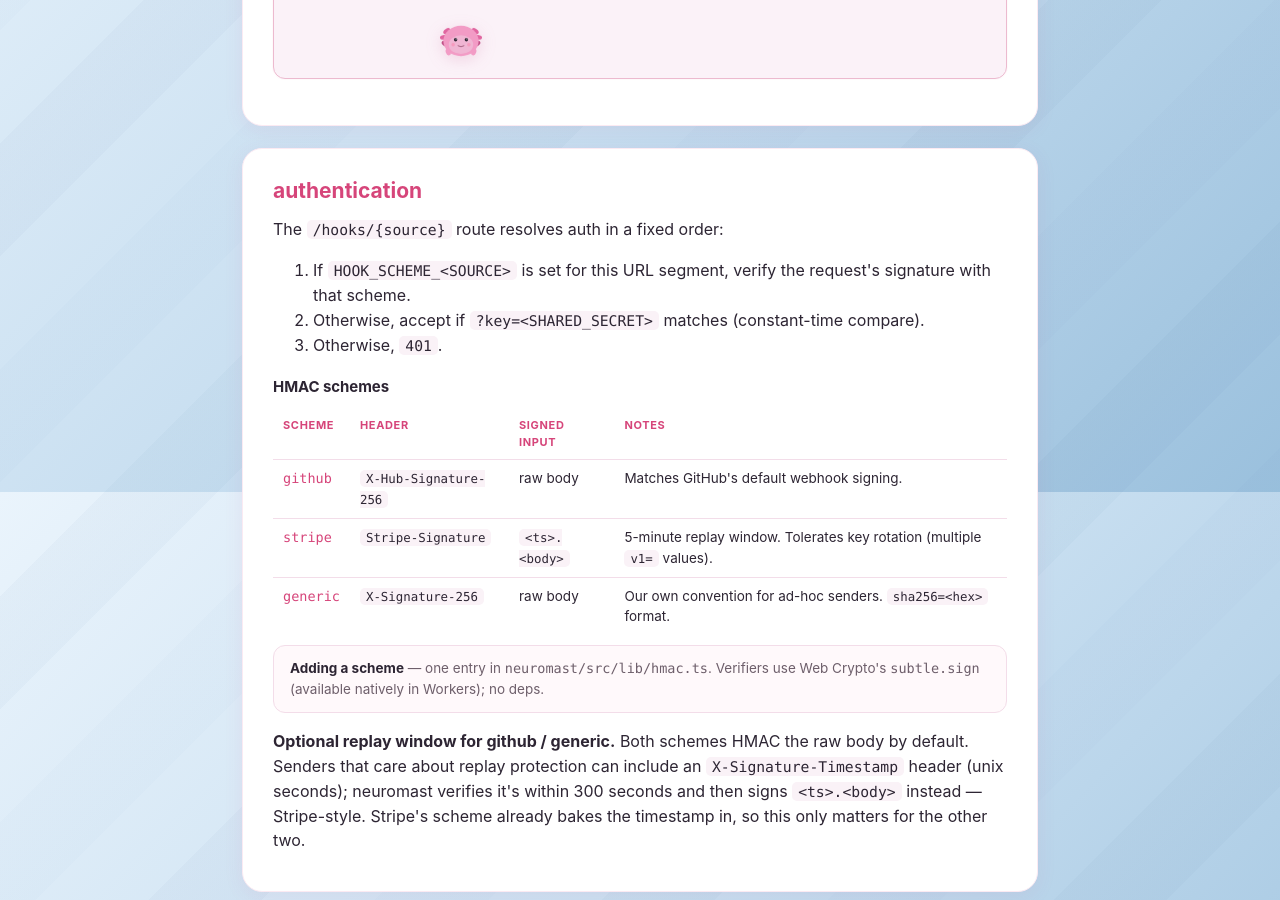
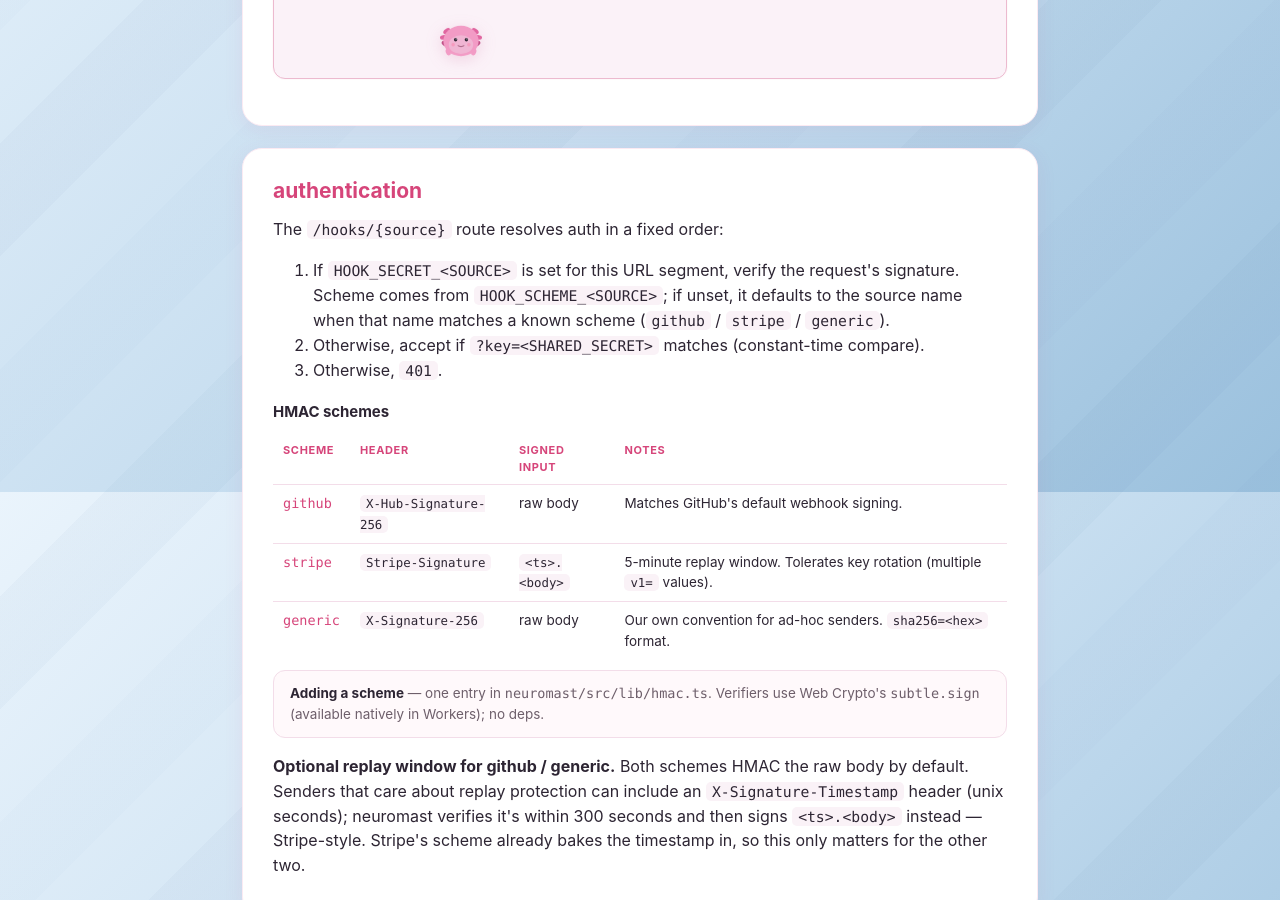
Before and after one commit to Roach/axol, a Jekyll site: the page built from docs/remote-alerts.html, in a window 1280 px wide and 900 px high, scrolled down 2208 px. Built offline with Jekyll 4.4.1, drawn with Linux system fonts in a browser that asks for light colours; some of the changed text lies outside the part shown.

Commit message:
neuromast: default HOOK_SCHEME to source name when source is a known scheme
Operators kept hitting a 401 papercut where they'd set HOOK_SECRET_GITHUB
but forget HOOK_SCHEME_GITHUB=github — the request would silently fall
through to the shared-key tier and reject. In the common case the source
name already matches the scheme (github/stripe/generic), so now
HOOK_SECRET_<SOURCE> alone is enough: if HOOK_SCHEME_<SOURCE> isn't set
and the source name is a known scheme, it's inferred.

HOOK_SCHEME_<SOURCE> still works for non-matching pairings (e.g. a
source named `ci` using the `generic` scheme), so existing deploys keep
working identically. Both /api/hooks/{source} and /api/permission/{source}
updated to share the same resolution, and KNOWN_SCHEMES / isKnownScheme
are now exported from lib/hmac.ts as the single source of truth for the
scheme list. Docs and env.d.ts comments reworded to match.

Co-Authored-By: Claude Opus 4.7 (1M context) <noreply@anthropic.com>

```diff
--- a/docs/deploy-cloudflare.html
+++ b/docs/deploy-cloudflare.html
@@ -338,9 +338,8 @@ type: article
         <p>Wrangler stores these encrypted with the project; they're not in the repo and don't ship in the bundle:</p>
 <pre><code><span class="tok-cmd">npx</span> wrangler secret put POLL_TOKEN
 <span class="tok-cmd">npx</span> wrangler secret put SHARED_SECRET     <span class="tok-flag"># optional, for ?key= fallback</span>
-<span class="tok-cmd">npx</span> wrangler secret put HOOK_SCHEME_GITHUB <span class="tok-flag"># e.g. "github"</span>
 <span class="tok-cmd">npx</span> wrangler secret put HOOK_SECRET_GITHUB <span class="tok-flag"># your webhook secret</span></code></pre>
-        <p>Each one prompts for the value. Repeat for every signed source.</p>
+        <p>Each one prompts for the value. Scheme defaults to the source name when it's <code>github</code> / <code>stripe</code> / <code>generic</code>; if you're using a different pairing, also <code>npx wrangler secret put HOOK_SCHEME_&lt;SOURCE&gt;</code>. Repeat for every signed source.</p>
       </li>
       <li>
         <h3>Deploy</h3>
--- a/docs/deploy-fly.html
+++ b/docs/deploy-fly.html
@@ -330,7 +330,8 @@ RUN npm run build</code></pre>
         <h3>Set the bearer + HMAC secrets</h3>
 <pre><code><span class="tok-cmd">fly</span> secrets set <span class="tok-str">POLL_TOKEN="$(openssl rand -hex 32)"</span>
 <span class="tok-cmd">fly</span> secrets set <span class="tok-str">SHARED_SECRET="$(openssl rand -hex 32)"</span>    <span class="tok-flag"># optional</span>
-<span class="tok-cmd">fly</span> secrets set <span class="tok-str">HOOK_SCHEME_GITHUB=github HOOK_SECRET_GITHUB=&lt;your-webhook-secret&gt;</span></code></pre>
+<span class="tok-cmd">fly</span> secrets set <span class="tok-str">HOOK_SECRET_GITHUB=&lt;your-webhook-secret&gt;</span></code></pre>
+        <p>Scheme defaults to the source name (here <code>github</code>) when it matches one of <code>github</code> / <code>stripe</code> / <code>generic</code>. For a different pairing (e.g. a source named <code>ci</code> using the <code>generic</code> scheme), also set <code>HOOK_SCHEME_&lt;SOURCE&gt;</code>.</p>
       </li>
       <li>
         <h3>Deploy</h3>
--- a/docs/deploy-railway.html
+++ b/docs/deploy-railway.html
@@ -467,7 +467,7 @@ type: article
         <ul>
           <li><code>POLL_TOKEN</code> — bearer the local forwarder uses for <code>/pull</code> + <code>/ack</code>. <code>openssl rand -hex 32</code>.</li>
           <li><code>SHARED_SECRET</code> <em>(optional)</em> — query-key fallback for senders that can't sign. Same command.</li>
-          <li><code>HOOK_SCHEME_&lt;SOURCE&gt;</code> + <code>HOOK_SECRET_&lt;SOURCE&gt;</code> per signed source (e.g. <code>HOOK_SCHEME_GITHUB=github</code>).</li>
+          <li><code>HOOK_SECRET_&lt;SOURCE&gt;</code> per signed source (e.g. <code>HOOK_SECRET_GITHUB</code>). Scheme defaults to the source name when it's <code>github</code> / <code>stripe</code> / <code>generic</code>; set <code>HOOK_SCHEME_&lt;SOURCE&gt;</code> only for non-matching pairings.</li>
         </ul>
       </li>
       <li>
--- a/docs/deploy-render.html
+++ b/docs/deploy-render.html
@@ -341,7 +341,7 @@ type: article
           <li><code>ADAPTER=node</code> — tells Astro to build for Node, not Cloudflare.</li>
           <li><code>POLL_TOKEN</code> — bearer for <code>/pull</code> + <code>/ack</code>. <code>openssl rand -hex 32</code>.</li>
           <li><code>SHARED_SECRET</code> <em>(optional)</em> — <code>?key=</code> fallback.</li>
-          <li><code>HOOK_SCHEME_&lt;SOURCE&gt;</code> + <code>HOOK_SECRET_&lt;SOURCE&gt;</code> per signed source.</li>
+          <li><code>HOOK_SECRET_&lt;SOURCE&gt;</code> per signed source. Scheme defaults to the source name when it's <code>github</code> / <code>stripe</code> / <code>generic</code>; set <code>HOOK_SCHEME_&lt;SOURCE&gt;</code> only for non-matching pairings.</li>
         </ul>
       </li>
       <li>
--- a/docs/deploy-webflow.html
+++ b/docs/deploy-webflow.html
@@ -475,7 +475,7 @@ type: article
         <ul>
           <li><code>POLL_TOKEN</code> — bearer the local forwarder uses for <code>/pull</code> + <code>/ack</code>. Generate with <code>openssl rand -hex 32</code>.</li>
           <li><code>SHARED_SECRET</code> <em>(optional)</em> — query-key fallback for senders that can't sign HMAC. Same command.</li>
-          <li><code>HOOK_SCHEME_&lt;SOURCE&gt;</code> + <code>HOOK_SECRET_&lt;SOURCE&gt;</code> per signed source (e.g. <code>HOOK_SCHEME_GITHUB=github</code>, <code>HOOK_SECRET_GITHUB=&lt;your-repo-webhook-secret&gt;</code>).</li>
+          <li><code>HOOK_SECRET_&lt;SOURCE&gt;</code> per signed source (e.g. <code>HOOK_SECRET_GITHUB=&lt;your-repo-webhook-secret&gt;</code>). The scheme is inferred from the source name when it matches <code>github</code> / <code>stripe</code> / <code>generic</code>; if you're using a different pairing (e.g. a source named <code>ci</code> using the <code>generic</code> scheme), also set <code>HOOK_SCHEME_&lt;SOURCE&gt;</code>.</li>
         </ul>
       </li>
       <li>
--- a/docs/remote-alerts.html
+++ b/docs/remote-alerts.html
@@ -1197,7 +1197,7 @@ type: article
     <h2>authentication</h2>
     <p>The <code>/hooks/{source}</code> route resolves auth in a fixed order:</p>
     <ol>
-      <li>If <code>HOOK_SCHEME_&lt;SOURCE&gt;</code> is set for this URL segment, verify the request's signature with that scheme.</li>
+      <li>If <code>HOOK_SECRET_&lt;SOURCE&gt;</code> is set for this URL segment, verify the request's signature. Scheme comes from <code>HOOK_SCHEME_&lt;SOURCE&gt;</code>; if unset, it defaults to the source name when that name matches a known scheme (<code>github</code> / <code>stripe</code> / <code>generic</code>).</li>
       <li>Otherwise, accept if <code>?key=&lt;SHARED_SECRET&gt;</code> matches (constant-time compare).</li>
       <li>Otherwise, <code>401</code>.</li>
     </ol>
@@ -1433,7 +1433,7 @@ type: article
 }</code></pre>
 
     <h3 style="margin-top: 22px;">request shape</h3>
-    <p>Auth is the same ladder as <code>/app/api/hooks/{source}</code> — a per-source HMAC if you've configured <code>HOOK_SCHEME_*</code> + <code>HOOK_SECRET_*</code>, otherwise the <code>SHARED_SECRET</code> query key.</p>
+    <p>Auth is the same ladder as <code>/app/api/hooks/{source}</code> — a per-source HMAC if <code>HOOK_SECRET_&lt;SOURCE&gt;</code> is set (scheme defaults to the source name when it's a known one), otherwise the <code>SHARED_SECRET</code> query key.</p>
     <pre><code>POST /app/api/permission/github-actions?key=&lt;shared-secret&gt;
 Content-Type: application/json
 
--- a/neuromast/src/env.d.ts
+++ b/neuromast/src/env.d.ts
@@ -14,7 +14,8 @@ interface Env {
   QUEUE: import('./lib/queue').KVStore;
   POLL_TOKEN: string;
   SHARED_SECRET?: string;
-  // Per-source signing config, looked up dynamically as HOOK_SCHEME_<SOURCE>
-  // and HOOK_SECRET_<SOURCE>. Indexed access below keeps TS happy.
+  // Per-source signing config, looked up dynamically as HOOK_SECRET_<SOURCE>
+  // (required per source) and optional HOOK_SCHEME_<SOURCE> (defaults to the
+  // source name when it's a known scheme). Indexed access below keeps TS happy.
   [key: string]: unknown;
 }
```
Also changed, not shown: neuromast/src/lib/hmac.ts (+10 -1 lines), neuromast/src/pages/api/hooks/[source].ts (+10 -4 lines), neuromast/src/pages/api/permission/[source].ts (+6 -4 lines), neuromast/README.md.
